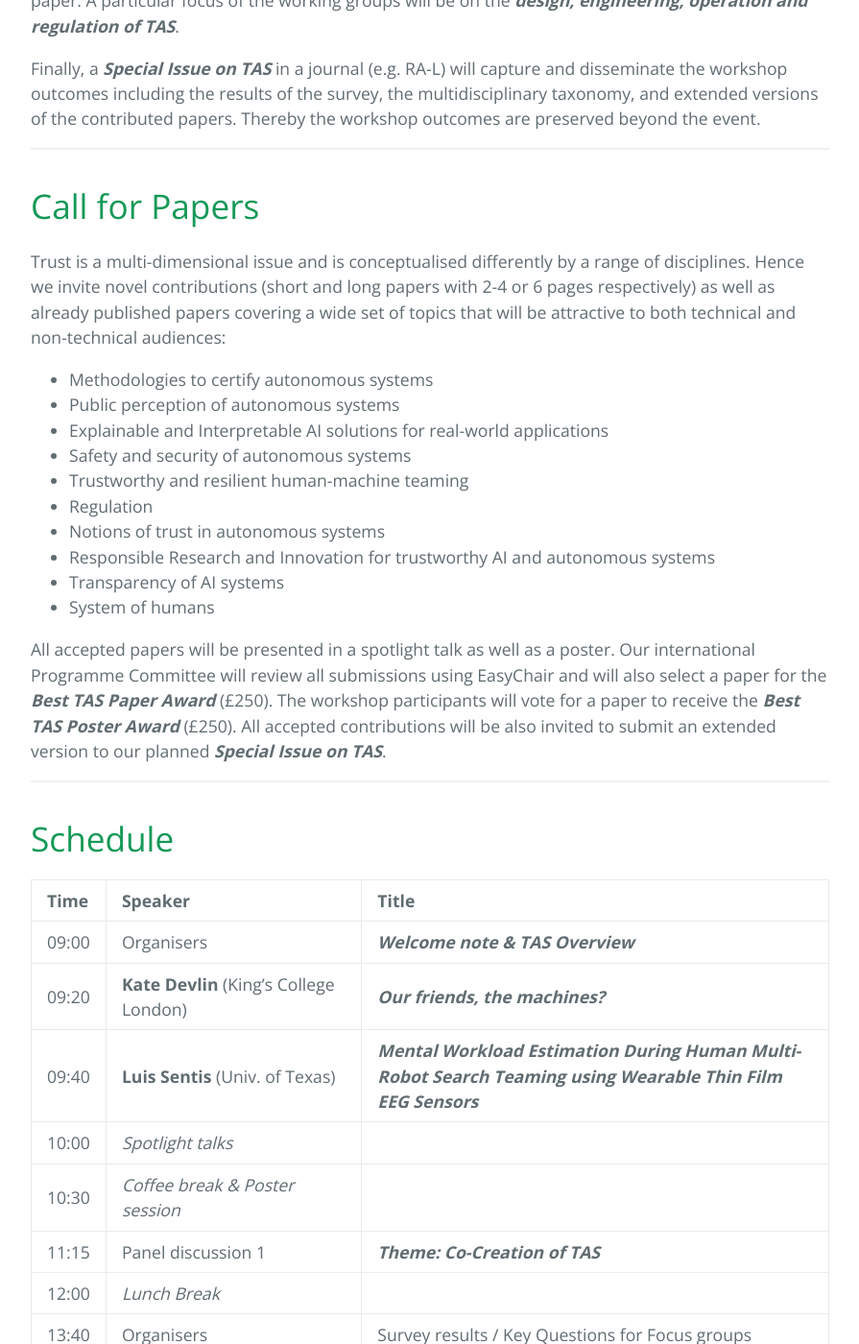
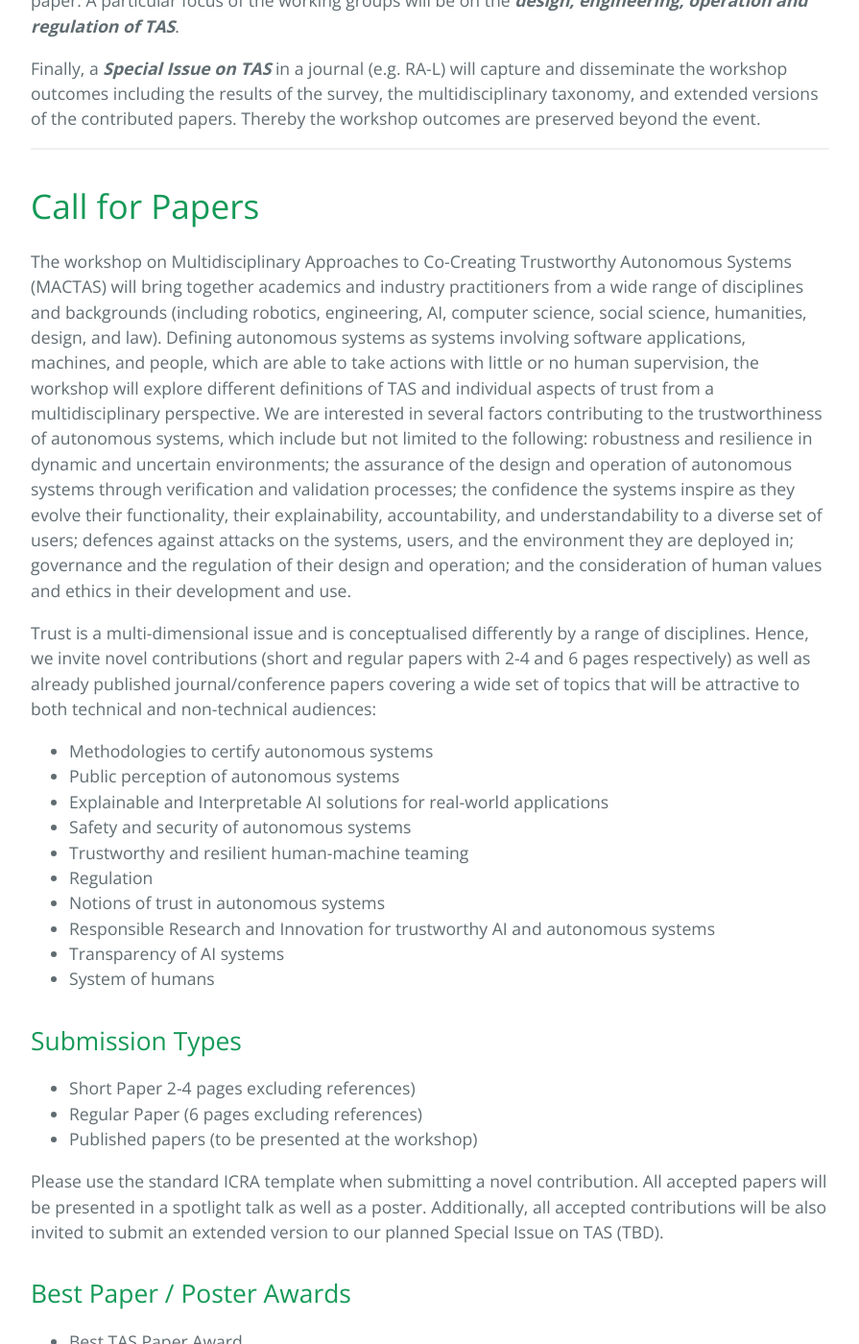
Before and after one commit to mactasworkshop/2022, a Jekyll site: the page built from index.md, in a window 1280 px wide and 1400 px high, scrolled down 1717 px. Shown: the whole window at 96% size, without its empty margins (192-1087 px from the left). Built offline with Jekyll 4.4.1, drawn with Linux system fonts in a browser that asks for light colours; some of the changed text lies outside the part shown.

Commit message:
Update index.md

```diff
--- a/index.md
+++ b/index.md
@@ -32,21 +32,43 @@ Finally, a **_Special Issue on TAS_** in a journal (e.g. RA-L) will capture and
 
 # Call for Papers
 
+The workshop on Multidisciplinary Approaches to Co-Creating Trustworthy Autonomous Systems (MACTAS) will bring together academics and industry practitioners from a wide range of disciplines and backgrounds (including robotics, engineering, AI, computer science, social science, humanities, design, and law). Defining autonomous systems as systems involving software applications, machines, and people, which are able to take actions with little or no human supervision, the workshop will explore different definitions of TAS and individual aspects of trust from a multidisciplinary perspective. We are interested in several factors contributing to the trustworthiness of autonomous systems, which include but not limited to the following: robustness and resilience in dynamic and uncertain environments; the assurance of the design and operation of autonomous systems through verification and validation processes; the confidence the systems inspire as they evolve their functionality, their explainability, accountability, and understandability to a diverse set of users; defences against attacks on the systems, users, and the environment they are deployed in; governance and the regulation of their design and operation; and the consideration of human values and ethics in their development and use.
 
-Trust is a multi-dimensional issue and is conceptualised differently by a range of disciplines. Hence we invite novel contributions (short and long papers with 2-4 or 6 pages respectively) as well as already published papers covering a wide set of topics that will be attractive to both technical and non-technical audiences:
+Trust is a multi-dimensional issue and is conceptualised differently by a range of disciplines. Hence, we invite novel contributions (short and regular papers with 2-4 and 6 pages respectively) as well as already published journal/conference papers covering a wide set of topics that will be attractive to both technical and non-technical audiences:
 
-- Methodologies to certify autonomous systems
-- Public perception of autonomous systems
-- Explainable and Interpretable AI solutions for real-world applications
-- Safety and security of autonomous systems
-- Trustworthy and resilient human-machine teaming
-- Regulation
-- Notions of trust in autonomous systems
-- Responsible Research and Innovation for trustworthy AI and autonomous systems
-- Transparency of AI systems
-- System of humans
+ - Methodologies to certify autonomous systems
+ - Public perception of autonomous systems
+ - Explainable and Interpretable AI solutions for real-world applications
+ - Safety and security of autonomous systems
+ - Trustworthy and resilient human-machine teaming
+ - Regulation
+ - Notions of trust in autonomous systems
+ - Responsible Research and Innovation for trustworthy AI and autonomous systems
+ - Transparency of AI systems
+ - System of humans
 
-All accepted papers will be presented in a spotlight talk as well as a poster. Our international Programme Committee will review all submissions using EasyChair and will also select a paper for the **_Best TAS Paper Award_** (£250). The workshop participants will vote for a paper to receive the **_Best TAS Poster Award_** (£250). All accepted contributions will be also invited to submit an extended version to our planned **_Special Issue on TAS_**.
+## Submission Types
+
+ - Short Paper 2-4 pages excluding references)
+ - Regular Paper (6 pages excluding references)
+ - Published papers (to be presented at the workshop)
+
+Please use the standard ICRA template when submitting a novel contribution.
+All accepted papers will be presented in a spotlight talk as well as a poster. Additionally, all accepted contributions will be also invited to submit an extended version to our planned Special Issue on TAS (TBD).
+
+## Best Paper / Poster Awards
+
+ - Best TAS Paper Award
+ - Best TAS Poster Award
+
+Our international Programme Committee will review all submissions using EasyChair and will also select a paper for the **Best TAS Paper Award (£250)**. The workshop participants will vote for a paper to receive the **Best TAS Poster Award (£250)**.
+
+## Important dates:
+
+ - Paper submission: 31st January, 2023 (AOE)
+ - Acceptance notification: 13th March, 2023
+ - Camera-ready: 1st April, 2023
+ - Workshop date (TBD): 29-30 May, 2023
 
 ***
 
```
